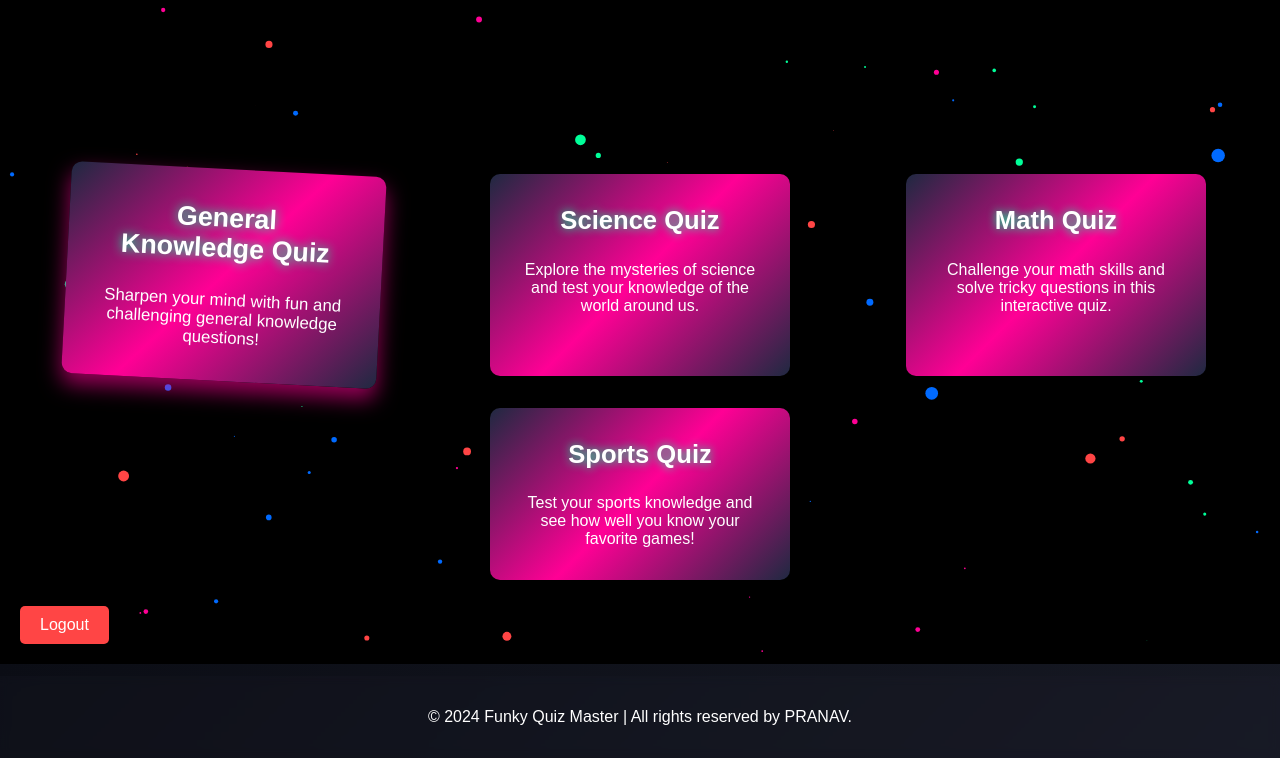
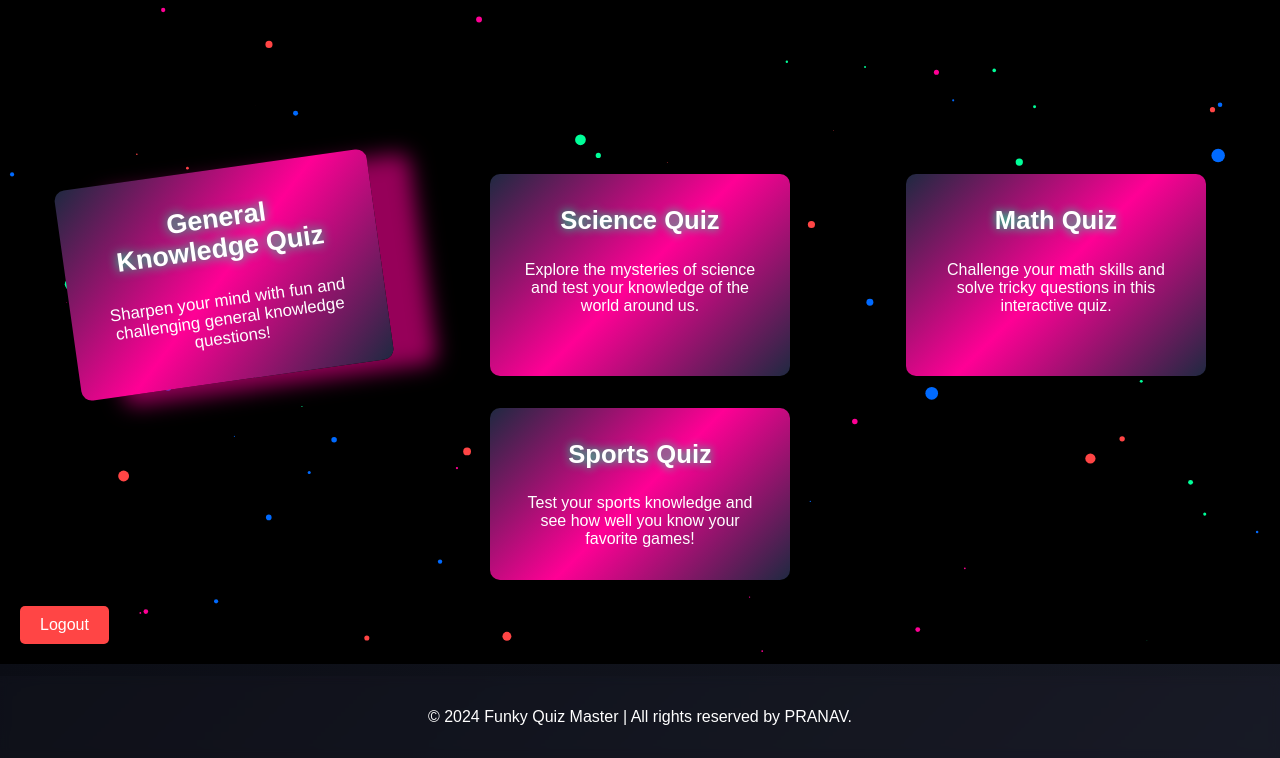
Before and after one commit to PRANAV-SINGH-CSE/HTML-PROJECT, a plain HTML site: page homepage.html in a window 1280 px wide. In both pictures the pointer is over the link 224 px from the left and 410 px from the top of the page. Shown: the part 136-894 px from the top of the page. Drawn offline with Linux system fonts and the light colour scheme.

Commit message:
Update homepage.html

```diff
--- a/homepage.html
+++ b/homepage.html
@@ -134,9 +134,9 @@ body.fade-out {
         }
 
         a.card:hover {
-            transform: rotate(3deg) scale(1.05);
-            box-shadow: 0px 10px 20px rgba(255, 0, 149, 0.6);
-        }
+    transform: rotate(-8deg) scale(1.05);
+    box-shadow: 40px 10px 20px rgba(250, 0, 149, 0.6);
+}
 
         a.card h2 {
             color: #FFF;
```
